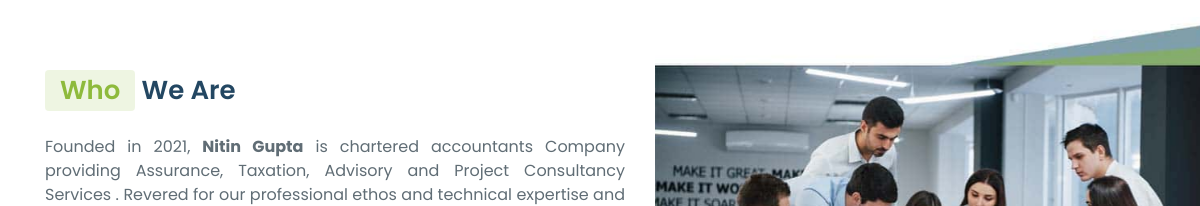
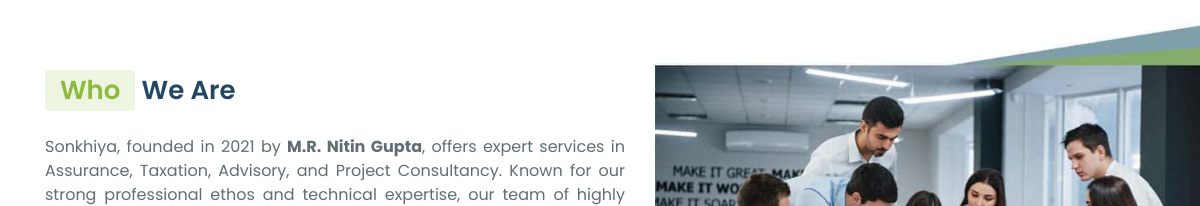
Before and after one commit to website-testing11/sonkhiya, a plain HTML site: page index.html in a window 1280 px wide. Shown: the part 594-800 px from the top of the page, 0-1200 px from the left. Drawn offline with Linux system fonts and the light colour scheme; no server answers.

Commit message:
Update index.html

```diff
--- a/index.html
+++ b/index.html
@@ -166,7 +166,7 @@ $(function(){
         <h2><span class="featured"><span>Who </span></span> We Are</h2>
 
         <p>
-          Founded in 2021, <b>Nitin Gupta</b> is chartered accountants Company providing Assurance, Taxation, Advisory and Project Consultancy Services . Revered for our professional ethos and technical expertise and a team of highly competent professionals, we provide efficacious solutions to our client's needs, running into deep engagements.
+           Sonkhiya, founded in 2021 by <b>M.R. Nitin Gupta</b>, offers expert services in Assurance, Taxation, Advisory, and Project Consultancy. Known for our strong professional ethos and technical expertise, our team of highly skilled professionals delivers effective solutions tailored to our clients' needs, fostering deep and meaningful engagements.
         </p>
 
         <p>
```
